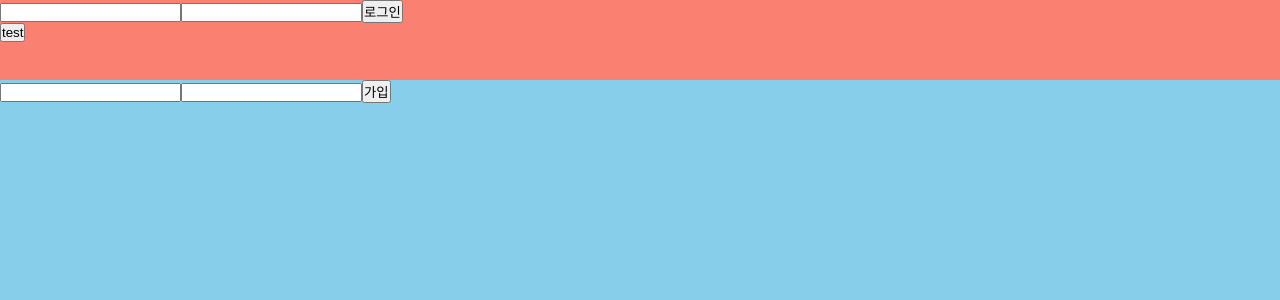
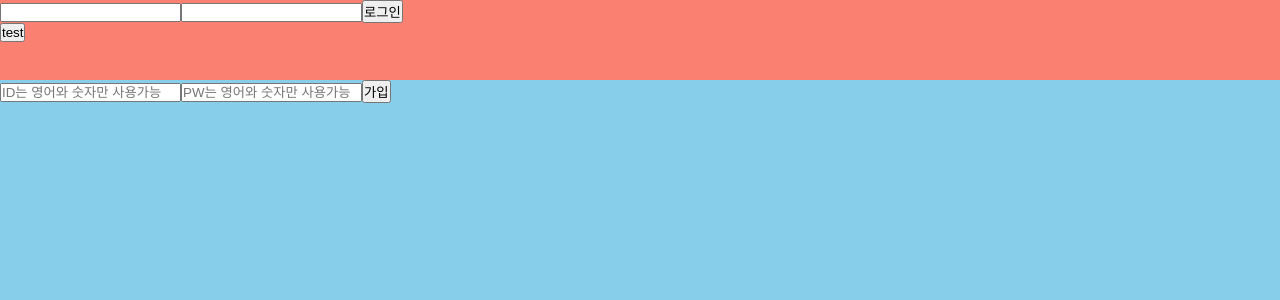
Before and after one commit to jongin12/Community, a React app: page / in a window 1280 px wide. Shown: the top 300 px of the page. Built offline with nearby package versions, Linux system fonts and the light colour scheme.

Commit message:
정규식 사용해서 회원가입 조건생성

```diff
--- a/src/Components/SignIn.tsx
+++ b/src/Components/SignIn.tsx
@@ -4,7 +4,7 @@ import { useState, useEffect } from 'react';
 const SignIn = () => {
   const [values, setValues] = useState({
     id: "",
-    password: "",
+    pw: "",
   })
   const handleChange = (e:any) => {
     setValues({
@@ -14,16 +14,27 @@ const SignIn = () => {
   }
   const handleSubmit = (e:any) => {
     e.preventDefault()
+    let idCheck =  /^[a-zA-Z0-9]*$/
+    let pwCheck =  /^[a-zA-Z0-9]*$/
+    if(idCheck.test(values.id) && values.id !== ''){
+      if(pwCheck.test(values.pw) && values.pw !== ''){
+        console.log('ok')
         fetch("http://localhost:4625/signIn",{
             method: "POST",
         mode: 'cors',
         body: JSON.stringify({
             id: values.id,
-        pw: values.password,
+            pw: values.pw,
           }),
         })
-    // .then((res)=>res.json())
-    // .then((res)=>console.log(res))
+        .then((res)=>res.json())
+        .then((res)=>console.log(res))
+      }else {
+        alert('PW는 영어와 숫자만 사용 가능합니다.')
+      }
+    } else {
+      alert('ID는 영어와 숫자만 사용 가능합니다.')
+    }
   }
 
   return (
@@ -33,12 +44,14 @@ const SignIn = () => {
         name='id'
         value={values.id}
         onChange={handleChange}
+        placeholder={"ID는 영어와 숫자만 사용가능"}
       />
       <input
-        type="password"
-        name='password'
-        value={values.password}
+        type="pw"
+        name='pw'
+        value={values.pw}
         onChange={handleChange}
+        placeholder={"PW는 영어와 숫자만 사용가능"}
       />
       <button type="submit" onClick={handleSubmit}>가입</button>
     </div>
```
Lines whose indentation alone changed are shown as unchanged.
